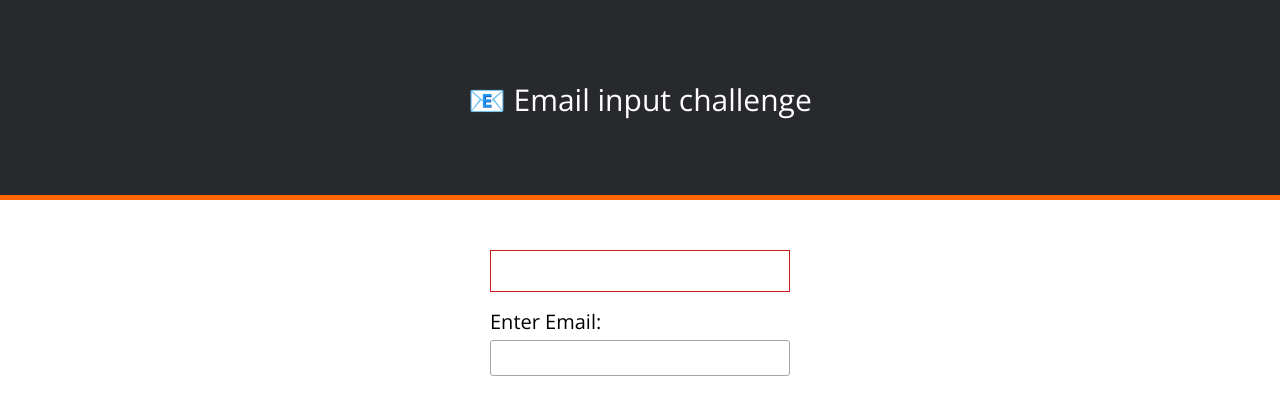
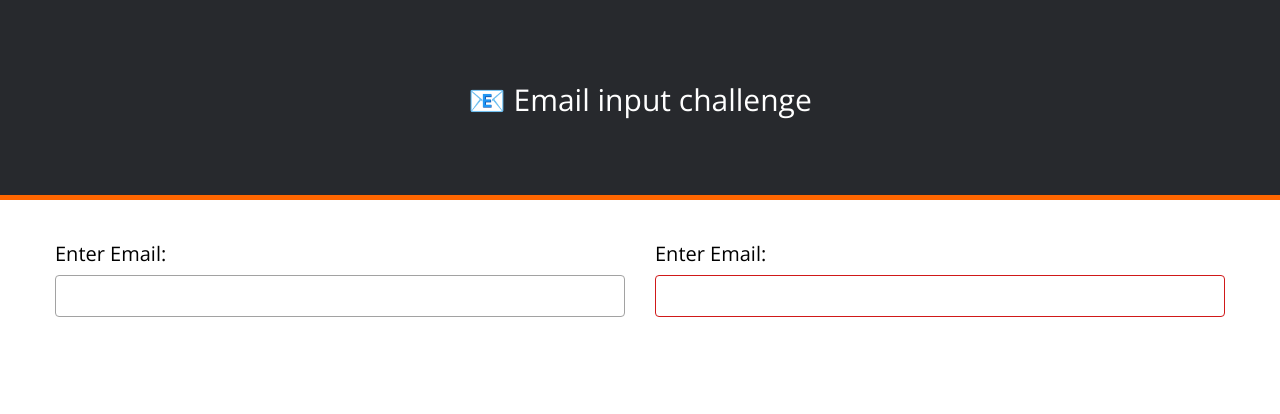
Before and after one commit to ryansemple/EmailInput, a React app: page / in a window 1280 px wide. Shown: the top 414 px of the page. Built offline with nearby package versions, Linux system fonts and the light colour scheme.

Commit message:
more styling changes

```diff
--- a/src/Components/Header.tsx
+++ b/src/Components/Header.tsx
@@ -7,7 +7,7 @@ interface IHeaderProps {
 export default class Header extends PureComponent<IHeaderProps>
 {
     render = () =>
-    <header className="App-header">
+    <header className="Header margin_bottom_40">
         <h1>{this.props.title}</h1>
     </header>
 }
--- a/src/Containers/EmailInput.tsx
+++ b/src/Containers/EmailInput.tsx
@@ -239,21 +239,16 @@ React.PureComponent<IEmailInputProps, IEmailInputState>
         return(
             <div className="container">
                 <div className="text_align_center">
-                    <div className="Email clear_children_float margin_top_40 inline_block">
-
-                    <p className="margin_top_10 error text_align_center margin_bottom_20">{this.state.emailMessage ? this.state.emailMessage : null}</p>
+                    <div className="Email clear_children_float margin_top_40 col-sm-12 float_left">
                         <label className="Email_Label block float_left">Enter Email:</label>
                         <br />
                         <input
-                            className="Email_Input block float_left clear_left"
+                            className="form_input block float_left clear_left full_width"
                             onChange={this.handleEmailInputChanged}
                             value={this.state.email}
                         />
                         <br />
                         <div
-                            // style={{
-                            //     opacity: this.state.showSuggestions ?  "1" : "0"
-                            // }}
                             className={`${this.state.showSuggestions ? "show" : ""} Email_Suggestions float_left`}>
                             <ul>
                             {this.state.emailSuggestions
@@ -270,6 +265,21 @@ React.PureComponent<IEmailInputProps, IEmailInputState>
                             </ul>
                         </div>
                     </div>
+                    <div className="col-sm-12 float_left">
+
+                        <label className="block float_left">
+                            Enter Email:
+                        </label>
+                        <p
+                            className="error margin_bottom_20 block float_left full_width">
+                            {
+                            this.state.emailMessage ?
+                            this.state.emailMessage :
+                            null
+                            }
+                        </p>
+
+                    </div>
                 </div>
             </div>
         );
--- a/src/Styles/sass.scss
+++ b/src/Styles/sass.scss
@@ -2,7 +2,7 @@
 
 $danger-red: #d01919;
 $off-white: #f5f5f5;
-$border-grey: #a7a7a7;
+$border-grey: #a2a2a2; //#a7a7a7
 $light-grey: #e8e8e8;
 
 $brand-orange: #FF6600;
@@ -13,5 +13,15 @@ $brand-off-black: #27292d;
 /* Dimensions ---------------------------------*/
 
 $header-height: 200px;
+$input-height: 42px;
+$box-border-radius: 4px;
 
 /* Dimensions ---------------------------------*/
+
+/* Font ---------------------------------------*/
+
+$body-font-family: 'Open Sans', sans-serif;
+$body-font-size: 18px;
+$body-font: $body-font-size $body-font-family;
+
+/* Font ---------------------------------------*/
--- a/src/Styles/site.scss
+++ b/src/Styles/site.scss
@@ -1,64 +1,18 @@
 @import "reset";
 @import "sass";
+@import "skeleton";
 
-body {
-  font-family: 'Open Sans', sans-serif;
-  -webkit-font-smoothing: antialiased;
-  -moz-osx-font-smoothing: grayscale;
-}
-
-label {
-	font-size: 20px;
-	font-weight: 400;
-	margin-bottom: 8px;
-}
+/* General ------------------------------------*/
 
 *, *:before, *:after {
 	box-sizing: border-box;
-}
-
-.margin_top_10 {
-	margin-top: 10px;
-}
-
-.App-header {
-	height: $header-height;
-	color: white;
-	text-align: center;
-    background-color: $brand-off-black;
-  }
-
-  .App-header h1 {
-	line-height: $header-height;
-	font-size: 30px;
-  }
-
-  .Email {
-	text-align: center;
-	margin-top: 20px;
-	display: block;
-	margin: 0 auto;
-  }
-
-  .Email_Input {
-	height: 36px;
-	line-height: 36px;
-	border-radius: 3px;
-	border: 1px solid $border-grey;
-	padding: 0px 7px;
-	font-size: 16px;
-  }
-
-  .Email_Input,
-  .Email_Suggestions
-   {
-	width: 300px;
 }
 
 .error {
     color: $danger-red;
     border: 1px solid $danger-red;
     padding: 20px;
+    border-radius: $box-border-radius;
 }
 
 .block {
@@ -81,18 +35,6 @@ label {
     clear: both;
 }
 
-  .margin_top_20 {
-	  margin-top: 20px;
-  }
-
-  .margin_top_40 {
-	  margin-top: 40px;
-  }
-
-  .margin_bottom_20 {
-	  margin-bottom: 20px;
-  }
-
 .clear_left {
     clear: left;
 }
@@ -109,9 +51,94 @@ label {
     text-align: center;
 }
 
-  .App-header {
+/* General ------------------------------------*/
+
+/* Spacing ------------------------------------*/
+
+.margin_top_10 {
+	margin-top: 10px;
+}
+
+.margin_top_20 {
+    margin-top: 20px;
+}
+
+.margin_top_40 {
+    margin-top: 40px;
+}
+
+.margin_bottom_20 {
+    margin-bottom: 20px;
+}
+
+.margin_bottom_40 {
+    margin-bottom: 40px;
+}
+
+.full_width {
+    width: 100%;
+}
+
+/* Spacing ------------------------------------*/
+
+/* Font ---------------------------------------*/
+
+body {
+    font: $body-font;
+    -webkit-font-smoothing: antialiased;
+    -moz-osx-font-smoothing: grayscale;
+}
+
+/* Font ---------------------------------------*/
+
+/* Form ---------------------------------------*/
+
+label {
+	font-size: 20px;
+	font-weight: 400;
+    margin-bottom: 8px;
+    text-align: left;
+}
+
+.Email {
+    text-align: center;
+    margin-top: 20px;
+    display: block;
+    margin: 0 auto;
+}
+
+.form_input {
+    height: $input-height;
+    line-height: $input-height;
+    border-radius: $box-border-radius;
+    border: 1px solid $border-grey;
+    padding: 0px 7px;
+    font: $body-font;
+}
+
+.Email_Suggestions
+{
+    width: 300px;
+}
+
+/* Form ---------------------------------------*/
+
+/* Header -------------------------------------*/
+
+.Header {
     border-bottom: 5px solid $brand-orange;
+    height: $header-height;
+    color: white;
+    text-align: center;
+    background-color: $brand-off-black;
 }
+
+.Header h1 {
+    line-height: $header-height;
+    font-size: 30px;
+}
+
+/* Header -------------------------------------*/
 
 /* Suggestions --------------------------------*/
 
--- /dev/null
+++ b/src/Styles/skeleton.scss
@@ -0,0 +1,4 @@
+.col-sm-12 {
+    width: 50%;
+    padding: 0 15px;
+}
```
Lines whose indentation alone changed are shown as unchanged.
